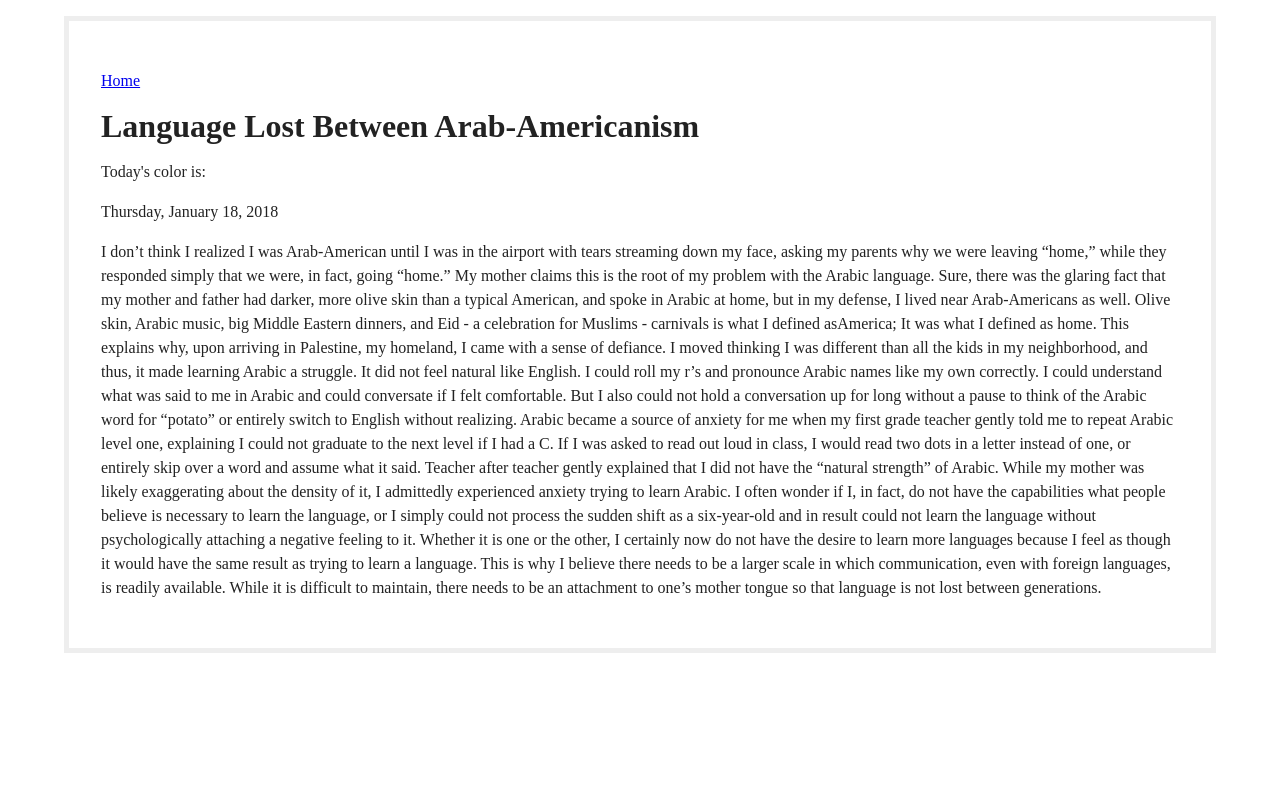
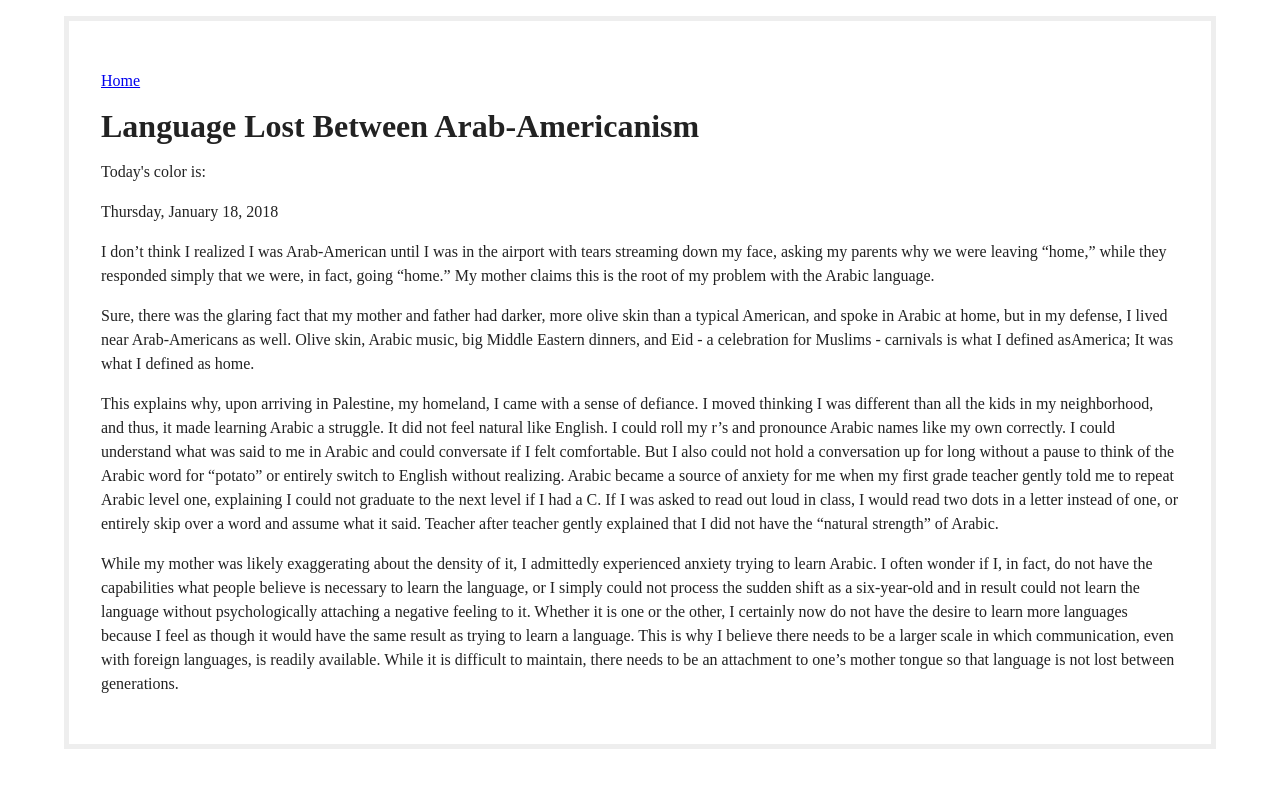
Before and after one commit to ashammeeh/alaa-blog, a Jekyll site: the page built from _posts/2018-01-18-Language Lost Between Arab-Americanism.markdown, in a window 1280 px wide. Shown: the top 788 px of the page. Built offline with Jekyll 4.4.1, drawn with Linux system fonts in a browser that asks for light colours.

Commit message:
correction

```diff
--- a/_layouts/default.html
+++ b/_layouts/default.html
@@ -28,7 +28,7 @@
 
         <h1>{{ page.title }}</h1>
 
-	<p>Today's color is: {{  }}</p>
+	<p>Today's color is: {{page.colorx}}</p>
 
         {% if page.date %}
     		<p>{{ page.date | date: "%A, %B %-d, %Y" }}</p>
--- a/_posts/2018-01-18-Language Lost Between Arab-Americanism.markdown
+++ b/_posts/2018-01-18-Language Lost Between Arab-Americanism.markdown
@@ -2,7 +2,7 @@
 title: "Language Lost Between Arab-Americanism"
 description: "This text shows up in search engine previews"
 ---
-I don’t think I realized I was Arab-American until I was in the airport with tears streaming down my face, asking my parents why we were leaving “home,” while they responded simply that we were, in fact, going “home.” My mother claims this is the root of my problem with the Arabic language.
-Sure, there was the glaring fact that my mother and father had darker, more olive skin than a typical American, and spoke in Arabic at home, but in my defense, I lived near Arab-Americans as well. Olive skin, Arabic music, big Middle Eastern dinners, and Eid - a celebration for Muslims - carnivals is what I defined asAmerica; It was what I defined as home.
-This explains why, upon arriving in Palestine, my homeland, I came with a sense of defiance. I moved thinking I was different than all the kids in my neighborhood, and thus, it made learning Arabic a struggle. It did not feel natural like English. I could roll my r’s and pronounce Arabic names like my own correctly. I could understand what was said to me in Arabic and could conversate if I felt comfortable. But I also could not hold a conversation up for long without a pause to think of the Arabic word for “potato” or entirely switch to English without realizing. Arabic became a source of anxiety for me when my first grade teacher gently told me to repeat Arabic level one, explaining I could not graduate to the next level if I had a C. If I was asked to read out loud in class, I would read two dots in a letter instead of one, or entirely skip over a word and assume what it said. Teacher after teacher gently explained that I did not have the “natural strength” of Arabic.
-While my mother was likely exaggerating about the density of it, I admittedly experienced anxiety trying to learn Arabic. I often wonder if I, in fact, do not have the capabilities what people believe is necessary to learn the language, or I simply could not process the sudden shift as a six-year-old and in result could not learn the language without psychologically attaching a negative feeling to it. Whether it is one or the other, I certainly now do not have the desire to learn more languages because I feel as though it would have the same result as trying to learn a language. This is why I believe there needs to be a larger scale in which communication, even with foreign languages, is readily available. While it is difficult to maintain, there needs to be an attachment to one’s mother tongue so that language is not lost between generations.
+<p>I don’t think I realized I was Arab-American until I was in the airport with tears streaming down my face, asking my parents why we were leaving “home,” while they responded simply that we were, in fact, going “home.” My mother claims this is the root of my problem with the Arabic language.</p>
+<p>Sure, there was the glaring fact that my mother and father had darker, more olive skin than a typical American, and spoke in Arabic at home, but in my defense, I lived near Arab-Americans as well. Olive skin, Arabic music, big Middle Eastern dinners, and Eid - a celebration for Muslims - carnivals is what I defined asAmerica; It was what I defined as home.</p>
+<p>This explains why, upon arriving in Palestine, my homeland, I came with a sense of defiance. I moved thinking I was different than all the kids in my neighborhood, and thus, it made learning Arabic a struggle. It did not feel natural like English. I could roll my r’s and pronounce Arabic names like my own correctly. I could understand what was said to me in Arabic and could conversate if I felt comfortable. But I also could not hold a conversation up for long without a pause to think of the Arabic word for “potato” or entirely switch to English without realizing. Arabic became a source of anxiety for me when my first grade teacher gently told me to repeat Arabic level one, explaining I could not graduate to the next level if I had a C. If I was asked to read out loud in class, I would read two dots in a letter instead of one, or entirely skip over a word and assume what it said. Teacher after teacher gently explained that I did not have the “natural strength” of Arabic. </p>
+<p>While my mother was likely exaggerating about the density of it, I admittedly experienced anxiety trying to learn Arabic. I often wonder if I, in fact, do not have the capabilities what people believe is necessary to learn the language, or I simply could not process the sudden shift as a six-year-old and in result could not learn the language without psychologically attaching a negative feeling to it. Whether it is one or the other, I certainly now do not have the desire to learn more languages because I feel as though it would have the same result as trying to learn a language. This is why I believe there needs to be a larger scale in which communication, even with foreign languages, is readily available. While it is difficult to maintain, there needs to be an attachment to one’s mother tongue so that language is not lost between generations.</p>
--- a/_posts/2018-01-25-The Shadowhunter World IRL.markdown
+++ b/_posts/2018-01-25-The Shadowhunter World IRL.markdown
@@ -1,6 +1,6 @@
 ---
 title: "The Shadowhunter World IRL"
 ---
-Cassandra Clare, described as the “Queen of fantasy”  has created an entire science-fictional world in the form of three interconnected series. In this world she has created, there are half human-angel characters, werewolves, warlocks, and faeries. With the different world comes a different kind of English. While the characters still speak English, they have certain phrases and words that are not, and are still for everyday use. For instance, if two people decide to vow to fight side by side, they are calledParabatai. This bond is visible as they have visible tattoos, called runes. This is not the only thing that is shown through runes. There are power runes, such as agility, clarity, and fearlessness.   Although warlocks, fairies, and werewolves are mythical creatures like human-angels, they cannot be marked like them, just like humans - called mundanes - cannot. This is because the half human-angels, Shadowhunters, are part of the Shadow World, while the others are Downworlders. This world that Cassandra Clare has created is a mixture of English and her own creativity.
+<p>Cassandra Clare, described as the “Queen of fantasy”  has created an entire science-fictional world in the form of three interconnected series. In this world she has created, there are half human-angel characters, werewolves, warlocks, and faeries. With the different world comes a different kind of English. While the characters still speak English, they have certain phrases and words that are not, and are still for everyday use. For instance, if two people decide to vow to fight side by side, they are calledParabatai. This bond is visible as they have visible tattoos, called runes. This is not the only thing that is shown through runes. There are power runes, such as agility, clarity, and fearlessness.   Although warlocks, fairies, and werewolves are mythical creatures like human-angels, they cannot be marked like them, just like humans - called mundanes - cannot. This is because the half human-angels, Shadowhunters, are part of the Shadow World, while the others are Downworlders. This world that Cassandra Clare has created is a mixture of English and her own creativity.  </p>
 
-But what happens when there are normal humans, and together, they combine their creativity? While these series of books take place in the fantasy world, I feel as though it stands as a paragon of how communities develop their own diction over time. They may not be proper words or words that make sense to people outside the community or area, but to the participants and speakers, it is the perfect word to explain an odd feeling or describe an occurrence English does not have the words for.
+<p>But what happens when there are normal humans, and together, they combine their creativity? While these series of books take place in the fantasy world, I feel as though it stands as a paragon of how communities develop their own diction over time. They may not be proper words or words that make sense to people outside the community or area, but to the participants and speakers, it is the perfect word to explain an odd feeling or describe an occurrence English does not have the words for. </p>
```
Also changed, not shown: _posts/2018-02-09-The Complexity of The Book.markdown (+4 -4 lines), _posts/2018-02-16-How Occupation Resulted into Loss of Identity.markdown (+2 -1 lines).
